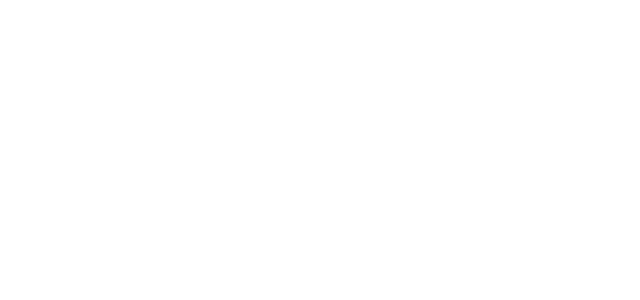
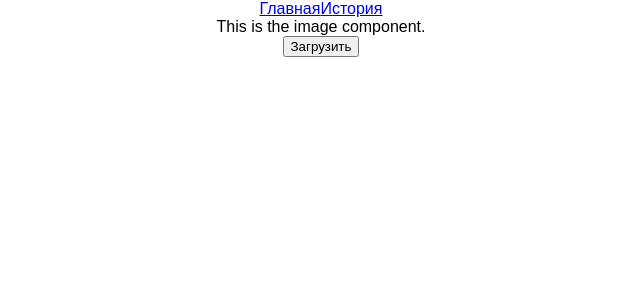
Before and after one commit to olgakozhevnikova/pictures-loader-react, a React (Create React App) app: page / in a window 1280 px wide. Shown: the top 300 px of the page, without its empty margins (319-959 px from the left). Built offline with nearby package versions, Linux system fonts and the light colour scheme.

Commit message:
Define the app's structure

```diff
--- a/src/App.js
+++ b/src/App.js
@@ -1,10 +1,24 @@
 import React, { Component } from 'react';
 import './App.css';
+import { Route } from 'react-router-dom';
+import { Link } from 'react-router-dom';
+import Main from './Main';
+import History from './History';
 
 class App extends Component {
   render() {
     return (
       <div className="App">
+        <div className="navigation">
+          <Link to="/">Главная</Link>
+          <Link to="/history">История</Link>
+        </div>
+        <Route exact path="/" render={() => (
+          <Main/>
+        )}/>
+        <Route path="/history" render={() => (
+          <History/>
+        )}/>
       </div>
     );
   }
--- /dev/null
+++ b/src/History.js
@@ -0,0 +1,15 @@
+import React, { Component } from 'react';
+import './App.css';
+import Picture from './Picture';
+
+class History extends Component {
+  render() {
+    return (
+      <div className="history">
+				This is the history component.
+      </div>
+    );
+  }
+}
+
+export default History;
--- /dev/null
+++ b/src/Main.js
@@ -0,0 +1,16 @@
+import React, { Component } from 'react';
+import './App.css';
+import Picture from './Picture';
+
+class Main extends Component {
+  render() {
+    return (
+      <div className="main">
+				<Picture />
+				<button className="add-pic">Загрузить</button>
+			</div>
+    );
+  }
+}
+
+export default Main;
--- /dev/null
+++ b/src/Picture.js
@@ -0,0 +1,14 @@
+import React, { Component } from 'react';
+import './App.css';
+
+class Picture extends Component {
+  render() {
+    return (
+      <div className="picture">
+				This is the image component.
+      </div>
+    );
+  }
+}
+
+export default Picture;
```
